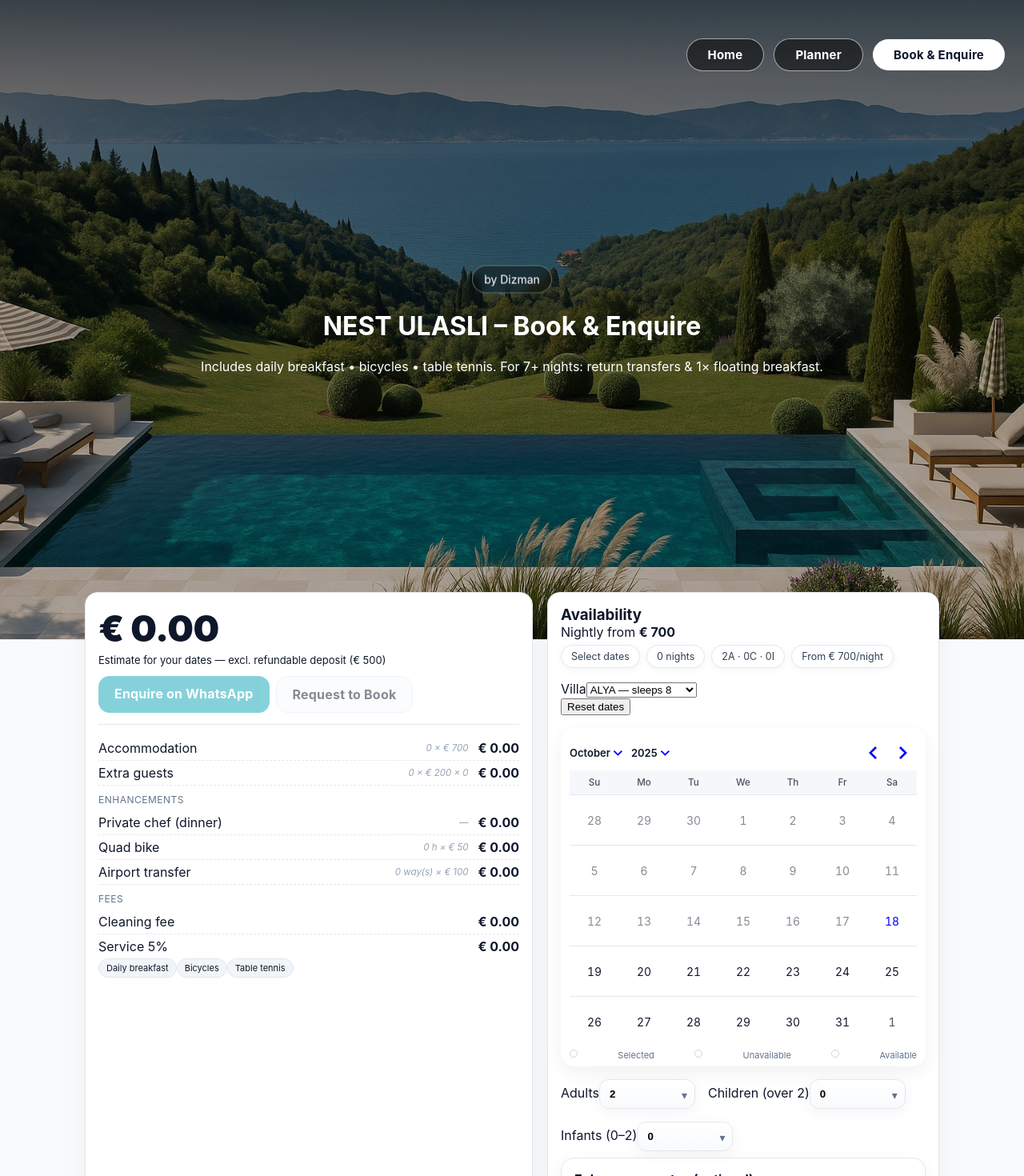
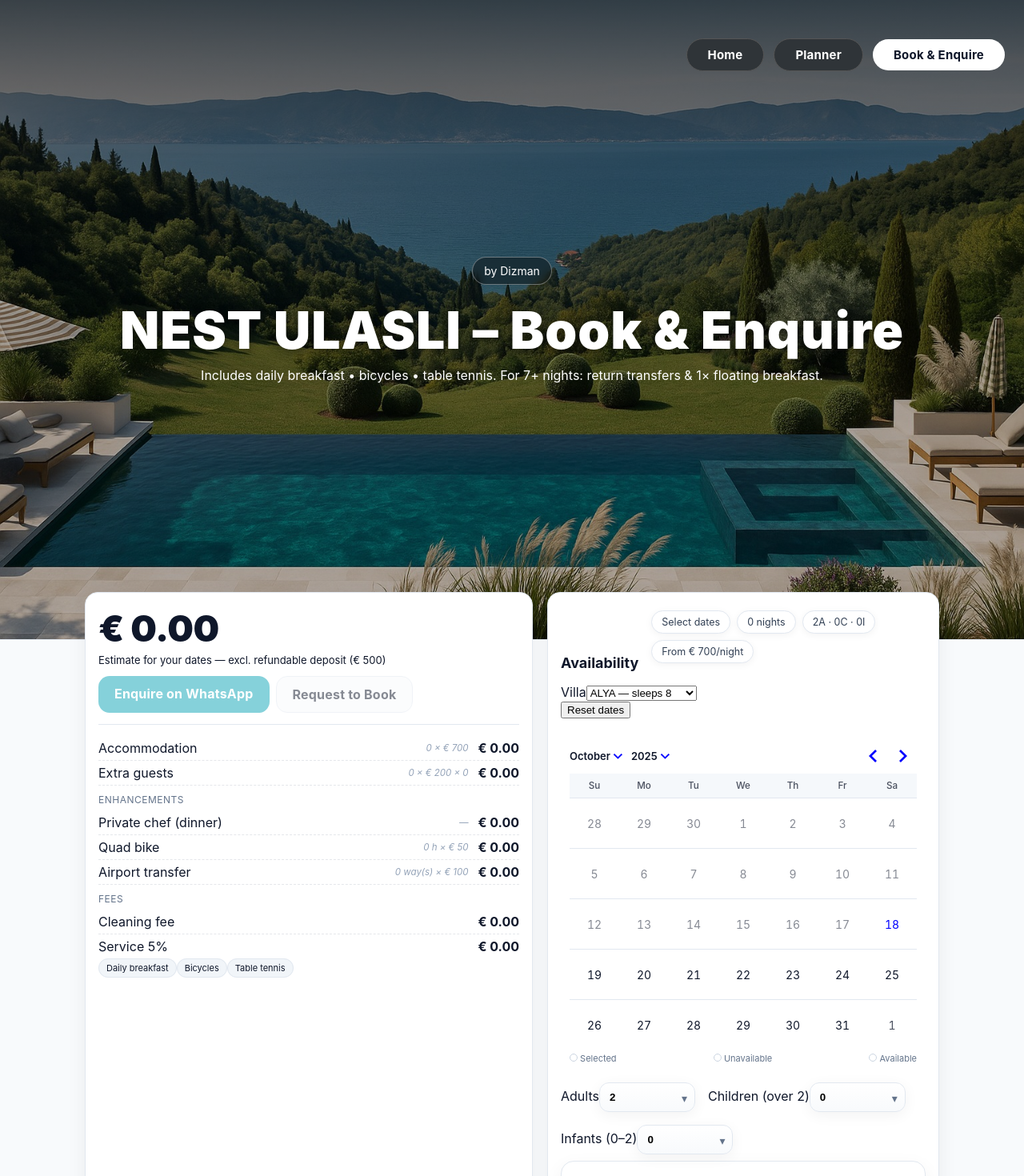
Before and after one commit to dirvass/nest-planner, a React (Vite) app: page /book in a window 1280 px wide. Shown: the top 1470 px of the page at 80% size. Built offline with nearby package versions, Linux system fonts and the light colour scheme.

Commit message:
Update BookingPage.tsx

```diff
--- a/src/BookingPage.tsx
+++ b/src/BookingPage.tsx
@@ -113,26 +113,23 @@ export default function BookingPage() {
 
   return (
     <>
+      {/* HERO */}
       <header className="header">
-        <div className="nav-buttons">
-          <a href="/" className="nav-btn">Home</a>
-          <a href="/planner" className="nav-btn">Planner</a>
-          <a href="/book" className="nav-btn primary">Book & Enquire</a>
-        </div>
+        <TopNav />
         <div className="header-inner" style={{ textAlign: "center" }}>
           <span className="badge">by Dizman</span>
-          <h1 className="title">NEST ULASLI – Book & Enquire</h1>
+          <h1 className="hero-title">NEST ULASLI – Book & Enquire</h1>
           <div className="subtitle">
             Includes daily breakfast • bicycles • table tennis. For 7+ nights: return transfers & 1× floating breakfast.
           </div>
         </div>
       </header>
 
+      {/* CONTENT */}
       <main className="container">
-        {/* grid: summary emphasized */}
         <section className="shell booking-grid booking-grid--summary-dominant">
-          {/* SUMMARY */}
-          <aside className="card summary-card sticky">
+          {/* SUMMARY (left, big) */}
+          <aside className="summary summary-card sticky">
             <div className="summary-head">
               <div className="summary-total">{euro(total)}</div>
               <div className="summary-sub muted">
@@ -213,31 +210,28 @@ export default function BookingPage() {
             )}
 
             <div className="included">
-              <span className="badge badge-soft">Daily breakfast</span>
-              <span className="badge badge-soft">Bicycles</span>
-              <span className="badge badge-soft">Table tennis</span>
+              <span className="badge-soft">Daily breakfast</span>
+              <span className="badge-soft">Bicycles</span>
+              <span className="badge-soft">Table tennis</span>
               {n >= TRANSFER_INCLUDED_NIGHTS && (
                 <>
-                  <span className="badge badge-soft">Return transfers</span>
-                  <span className="badge badge-soft">1× Floating breakfast</span>
+                  <span className="badge-soft">Return transfers</span>
+                  <span className="badge-soft">1× Floating breakfast</span>
                 </>
               )}
             </div>
           </aside>
 
-          {/* LEFT: availability & form */}
-          <div className="card stack">
-            <div className="section-header">
-              <h3 style={{ margin: 0 }}>Availability</h3>
-              <div className="muted">Nightly from <strong>€ {villaInfo.nightlyEUR.toFixed(0)}</strong></div>
-            </div>
-
-            {/* chips */}
-            <div className="chips">
-              <span className="chip">{chips.d}</span>
-              <span className="chip">{chips.nightsTxt}</span>
-              <span className="chip">{chips.partyTxt}</span>
-              <span className="chip chip-soft">{chips.fromTxt}</span>
+          {/* AVAILABILITY + FORM (right, compact calendar) */}
+          <div className="panel stack">
+            <div className="panel-head">
+              <h3 className="panel-title">Availability</h3>
+              <div className="chips">
+                <span className="chip">{chips.d}</span>
+                <span className="chip">{chips.nightsTxt}</span>
+                <span className="chip">{chips.partyTxt}</span>
+                <span className="chip chip-soft">{chips.fromTxt}</span>
+              </div>
             </div>
 
             <div className="row">
@@ -258,8 +252,8 @@ export default function BookingPage() {
               </button>
             </div>
 
-            {/* compact calendar w/ legend */}
-            <div className="calendar-card compact-picker shrink-65 panel">
+            {/* compact calendar with legend */}
+            <div className="calendar-card compact-picker shrink-65">
               <DayPicker
                 mode="range"
                 numberOfMonths={months}
@@ -286,9 +280,9 @@ export default function BookingPage() {
                 }}
               />
               <div className="calendar-legend">
-                <span className="dot dot-sel" /> Selected
-                <span className="dot dot-un" /> Unavailable
-                <span className="dot dot-av" /> Available
+                <span><span className="dot dot-sel" /> Selected</span>
+                <span><span className="dot dot-un" /> Unavailable</span>
+                <span><span className="dot dot-av" /> Available</span>
               </div>
             </div>
 
```
